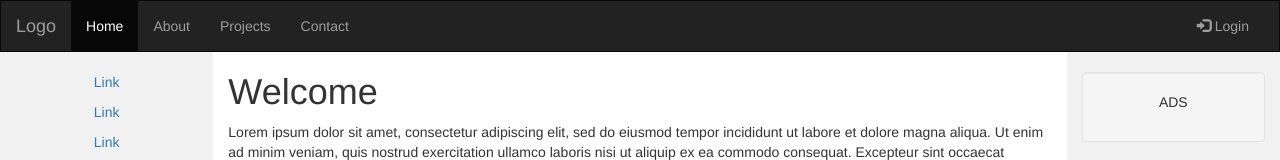
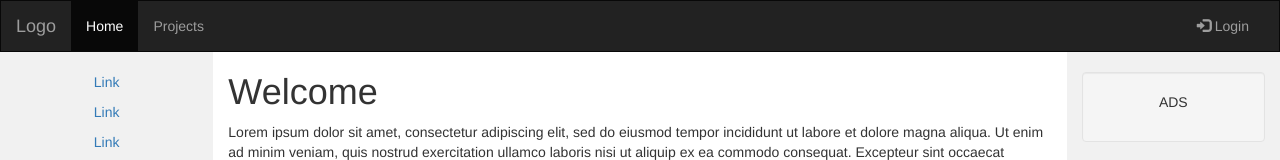
Before and after one commit to mspbgx/mspbgx.github.io, a plain HTML site: page index.html in a window 1280 px wide. Shown: the top 160 px of the page. Drawn offline with nearby package versions, Linux system fonts and the light colour scheme.

Commit message:
edit links

```diff
--- a/index.html
+++ b/index.html
@@ -56,9 +56,7 @@
     <div class="collapse navbar-collapse" id="myNavbar">
       <ul class="nav navbar-nav">
         <li class="active"><a href="#">Home</a></li>
-        <li><a href="#">About</a></li>
-        <li><a href="#">Projects</a></li>
-        <li><a href="#">Contact</a></li>
+        <li><a href="https://github.com/mspbgx/">Projects</a></li>
       </ul>
       <ul class="nav navbar-nav navbar-right">
         <li><a href="#"><span class="glyphicon glyphicon-log-in"></span> Login</a></li>
```
